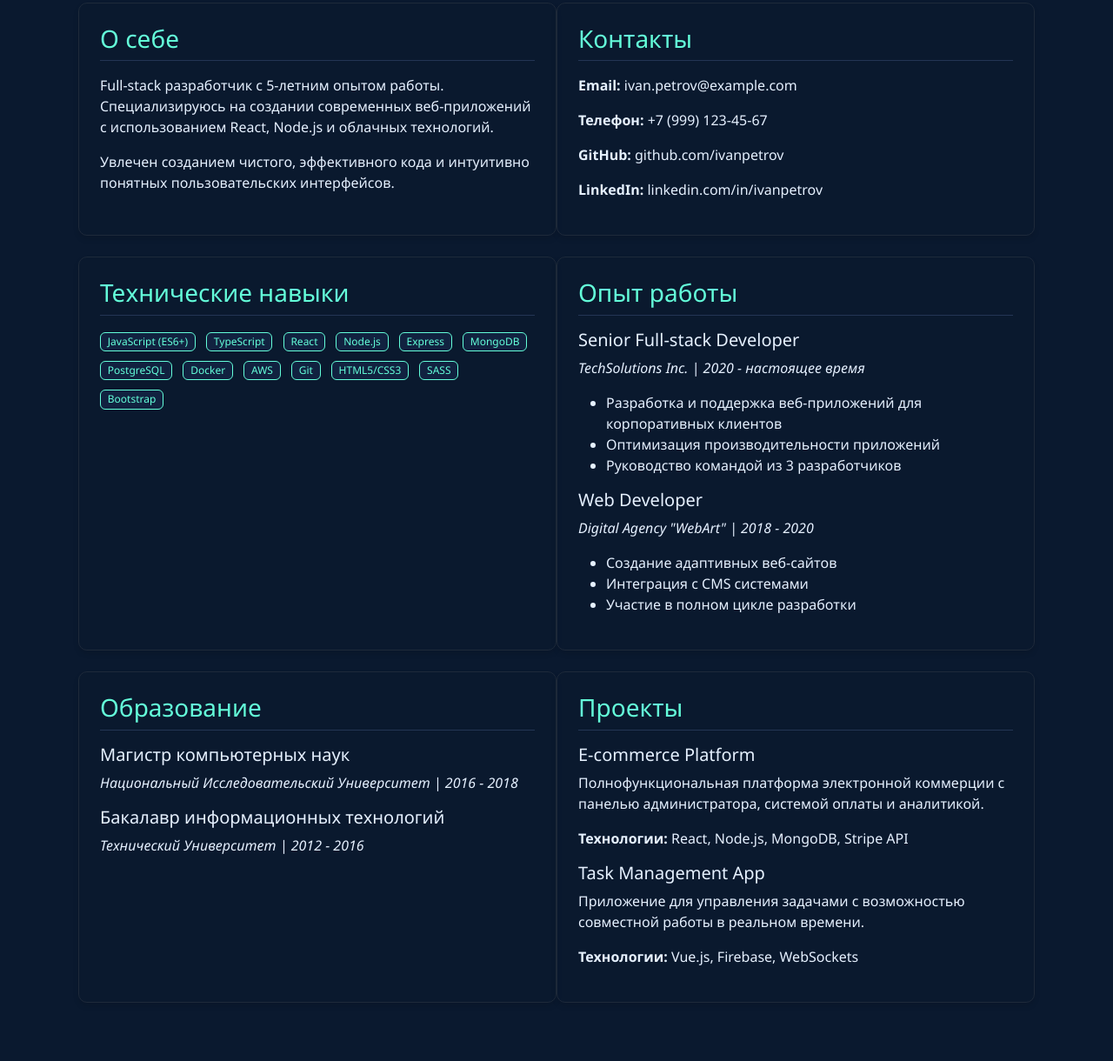
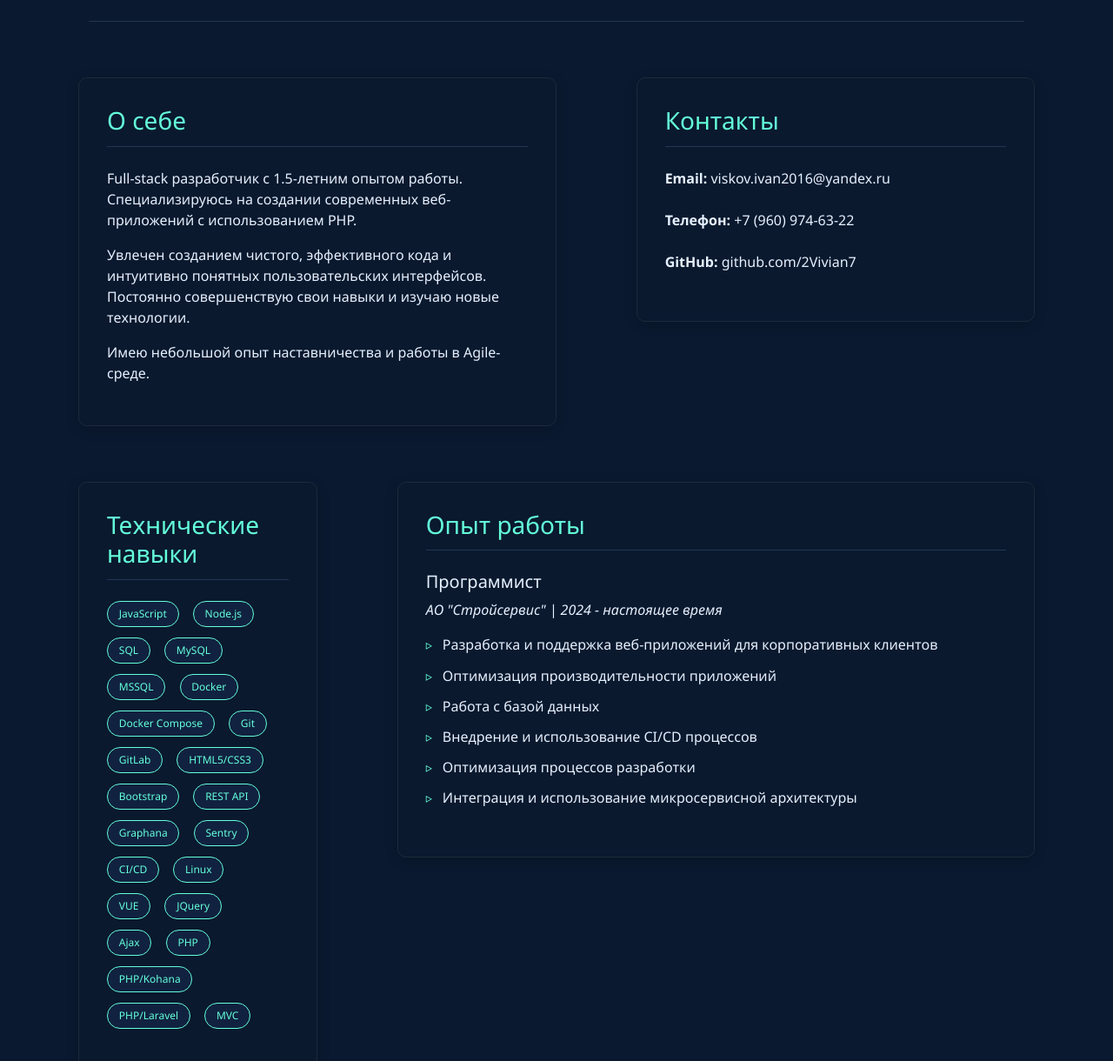
Before and after one commit to 2Vivian7/Viskov_Resume.github.io, a plain HTML site: page index.html in a window 1280 px wide. Shown: the part 243-1463 px from the top of the page at 87% size. Drawn offline with nearby package versions, Linux system fonts and the light colour scheme.

Commit message:
Add files via upload

```diff
--- a/index.html
+++ b/index.html
@@ -3,7 +3,7 @@
 <head>
     <meta charset="UTF-8">
     <meta name="viewport" content="width=device-width, initial-scale=1.0">
-    <title>Резюме WEB-разработчика | Хайтек</title>
+    <title>Висков Иван | Резюме</title>
     <!-- Bootstrap 5 -->
     <link href="https://cdn.jsdelivr.net/npm/bootstrap@5.3.0/dist/css/bootstrap.min.css" rel="stylesheet">
     <!-- Animate.css для плавных анимаций -->
@@ -13,24 +13,29 @@
             background-color: #0a192f;
             color: #e6f1ff;
             font-family: 'Segoe UI', Tahoma, Geneva, Verdana, sans-serif;
+            overflow-x: hidden;
         }
         .resume-container {
-            padding: 2rem;
+            padding: 3rem 2rem;
+        }
+        .tile-row {
+            margin-bottom: 2rem;
         }
         .tile {
             background: rgba(10, 25, 47, 0.8);
             border: 1px solid #1e2a3a;
             border-radius: 10px;
-            padding: 1.5rem;
-            margin-bottom: 1.5rem;
-            box-shadow: 0 4px 6px rgba(0, 0, 0, 0.1);
-            transition: all 0.3s ease;
+            padding: 2rem;
+            margin-bottom: 2rem;
+            box-shadow: 0 4px 15px rgba(0, 0, 0, 0.15);
+            transition: all 0.4s ease;
             opacity: 0;
-            transform: translateY(20px);
+            transform: translateY(30px);
+            height: 100%;
         }
         .tile:hover {
-            transform: translateY(-5px);
-            box-shadow: 0 10px 20px rgba(0, 0, 0, 0.2);
+            transform: translateY(-8px);
+            box-shadow: 0 15px 30px rgba(0, 0, 0, 0.25);
             border-color: #64ffda;
         }
         .tile.visible {
@@ -39,144 +44,206 @@
         }
         .tile h3 {
             color: #64ffda;
-            margin-bottom: 1rem;
+            margin-bottom: 1.5rem;
             border-bottom: 1px solid #233554;
-            padding-bottom: 0.5rem;
-        }
-        .tile-hidden {
-            opacity: 0;
-            transform: translateY(20px);
-            transition: all 0.5s ease;
+            padding-bottom: 0.75rem;
         }
         .header {
             text-align: center;
-            margin-bottom: 3rem;
-            padding: 2rem 0;
+            margin-bottom: 4rem;
+            padding: 3rem 0;
             border-bottom: 1px solid #233554;
+            opacity: 0;
+            transform: translateY(20px);
+            transition: all 0.8s ease;
+        }
+        .header.visible {
+            opacity: 1;
+            transform: translateY(0);
         }
         .header h1 {
             color: #e6f1ff;
-            font-size: 2.5rem;
-            margin-bottom: 0.5rem;
+            font-size: 3rem;
+            margin-bottom: 1rem;
+            font-weight: 600;
         }
         .header p {
             color: #64ffda;
-            font-size: 1.2rem;
+            font-size: 1.4rem;
+            letter-spacing: 1px;
         }
         .skill-badge {
             background-color: #112240;
             color: #64ffda;
             border: 1px solid #64ffda;
-            margin-right: 0.5rem;
-            margin-bottom: 0.5rem;
+            margin-right: 0.75rem;
+            margin-bottom: 0.75rem;
             font-weight: normal;
+            padding: 0.5rem 0.8rem;
+            border-radius: 20px;
+            transition: all 0.3s ease;
+        }
+        .skill-badge:hover {
+            background-color: #64ffda;
+            color: #0a192f;
+            transform: scale(1.05);
         }
         .contact-info a {
             color: #e6f1ff;
             text-decoration: none;
-            transition: color 0.3s ease;
+            transition: all 0.3s ease;
+            display: inline-block;
+            margin-bottom: 0.5rem;
         }
         .contact-info a:hover {
             color: #64ffda;
+            transform: translateX(5px);
+        }
+        ul {
+            padding-left: 1.2rem;
+        }
+        ul li {
+            margin-bottom: 0.7rem;
+            position: relative;
+            list-style-type: none;
+        }
+        ul li:before {
+            content: "▹";
+            position: absolute;
+            left: -1.2rem;
+            color: #64ffda;
+        }
+        .animate-delay-1 {
+            animation-delay: 0.1s !important;
+        }
+        .animate-delay-2 {
+            animation-delay: 0.2s !important;
+        }
+        .animate-delay-3 {
+            animation-delay: 0.3s !important;
+        }
+        .animate-delay-4 {
+            animation-delay: 0.4s !important;
+        }
+        .animate-delay-5 {
+            animation-delay: 0.5s !important;
         }
     </style>
 </head>
 <body>
     <div class="container resume-container">
         <!-- Шапка резюме -->
-        <div class="header animate__animated animate__fadeIn">
-            <h1>Иван Петров</h1>
-            <p>Веб-разработчик | Full-stack</p>
+        <div class="header" id="main-header">
+            <h1>Висков Иван Алексеевич</h1>
+            <p>Веб-разработчик | Full-stack middle</p>
         </div>
 
         <!-- Основные плитки -->
-        <div class="row">
+        <div class="row tile-row">
             <!-- О себе -->
-            <div class="col-md-6 tile animate__animated" id="about">
+            <div class="col-lg-6 tile" id="about">
                 <h3>О себе</h3>
-                <p>Full-stack разработчик с 5-летним опытом работы. Специализируюсь на создании современных веб-приложений с использованием React, Node.js и облачных технологий.</p>
-                <p>Увлечен созданием чистого, эффективного кода и интуитивно понятных пользовательских интерфейсов.</p>
+                <p>Full-stack разработчик с 1.5-летним опытом работы. Специализируюсь на создании современных веб-приложений с использованием PHP.</p>
+                <p>Увлечен созданием чистого, эффективного кода и интуитивно понятных пользовательских интерфейсов. Постоянно совершенствую свои навыки и изучаю новые технологии.</p>
+                <p>Имею небольшой опыт наставничества и работы в Agile-среде.</p>
             </div>
 
+            <div class="col-lg-1"></div>
+
             <!-- Контакты -->
-            <div class="col-md-6 tile animate__animated" id="contacts">
+            <div class="col-lg-5 tile" id="contacts">
                 <h3>Контакты</h3>
                 <div class="contact-info">
-                    <p><strong>Email:</strong> <a href="mailto:ivan.petrov@example.com">ivan.petrov@example.com</a></p>
-                    <p><strong>Телефон:</strong> <a href="tel:+79991234567">+7 (999) 123-45-67</a></p>
-                    <p><strong>GitHub:</strong> <a href="https://github.com/ivanpetrov" target="_blank">github.com/ivanpetrov</a></p>
-                    <p><strong>LinkedIn:</strong> <a href="https://linkedin.com/in/ivanpetrov" target="_blank">linkedin.com/in/ivanpetrov</a></p>
+                    <p><strong>Email:</strong> <a href="mailto:viskov.ivan2016@yandex.ru">viskov.ivan2016@yandex.ru</a></p>
+                    <p><strong>Телефон:</strong> <a href="tel:+79991234567">+7 (960) 974-63-22</a></p>
+                    <p><strong>GitHub:</strong> <a href="https://github.com/2Vivian7" target="_blank">github.com/2Vivian7</a></p>
+                </div>
             </div>
         </div>
 
+        <div class="row tile-row">
             <!-- Навыки -->
-            <div class="col-md-6 tile animate__animated" id="skills">
+            <div class="col-lg-3 tile" id="skills">
                 <h3>Технические навыки</h3>
                 <div>
-                    <span class="badge skill-badge">JavaScript (ES6+)</span>
-                    <span class="badge skill-badge">TypeScript</span>
-                    <span class="badge skill-badge">React</span>
+                    <span class="badge skill-badge">JavaScript</span>
                     <span class="badge skill-badge">Node.js</span>
-                    <span class="badge skill-badge">Express</span>
-                    <span class="badge skill-badge">MongoDB</span>
-                    <span class="badge skill-badge">PostgreSQL</span>
+                    <span class="badge skill-badge">SQL</span>
+                    <span class="badge skill-badge">MySQL</span>
+                    <span class="badge skill-badge">MSSQL</span>
                     <span class="badge skill-badge">Docker</span>
-                    <span class="badge skill-badge">AWS</span>
+                    <span class="badge skill-badge">Docker Compose</span>
                     <span class="badge skill-badge">Git</span>
+                    <span class="badge skill-badge">GitLab</span>
                     <span class="badge skill-badge">HTML5/CSS3</span>
-                    <span class="badge skill-badge">SASS</span>
                     <span class="badge skill-badge">Bootstrap</span>
+                    <span class="badge skill-badge">REST API</span>
+                    <span class="badge skill-badge">Graphana</span>
+                    <span class="badge skill-badge">Sentry</span>
+                    <span class="badge skill-badge">CI/CD</span>
+                    <span class="badge skill-badge">Linux</span>
+                    <span class="badge skill-badge">VUE</span>
+                    <span class="badge skill-badge">JQuery</span>
+                    <span class="badge skill-badge">Ajax</span>
+                    <span class="badge skill-badge">PHP</span>
+                    <span class="badge skill-badge">PHP/Kohana</span>
+                    <span class="badge skill-badge">PHP/Laravel</span>
+                    <span class="badge skill-badge">MVC</span>
                 </div>
             </div>
 
+            <div class="col-lg-1"></div>
+
             <!-- Опыт работы -->
-            <div class="col-md-6 tile animate__animated" id="experience">
+            <div class="col-lg-8 tile" id="experience">
                 <h3>Опыт работы</h3>
-                <div class="mb-3">
-                    <h5>Senior Full-stack Developer</h5>
-                    <p><em>TechSolutions Inc. | 2020 - настоящее время</em></p>
+                <div class="mb-4">
+                    <h5>Программист</h5>
+                    <p><em>АО "Стройсервис" | 2024 - настоящее время</em></p>
                     <ul>
                         <li>Разработка и поддержка веб-приложений для корпоративных клиентов</li>
                         <li>Оптимизация производительности приложений</li>
-                        <li>Руководство командой из 3 разработчиков</li>
-                    </ul>
-                </div>
-                <div>
-                    <h5>Web Developer</h5>
-                    <p><em>Digital Agency "WebArt" | 2018 - 2020</em></p>
-                    <ul>
-                        <li>Создание адаптивных веб-сайтов</li>
-                        <li>Интеграция с CMS системами</li>
-                        <li>Участие в полном цикле разработки</li>
+                        <li>Работа с базой данных</li>
+                        <li>Внедрение и использование CI/CD процессов</li>
+                        <li>Оптимизация процессов разработки</li>
+                        <li>Интеграция и использование микросервисной архитектуры</li>
                     </ul>
                 </div>
             </div>
+        </div>
 
+        <div class="row tile-row">
             <!-- Образование -->
-            <div class="col-md-6 tile animate__animated" id="education">
+            <div class="col-lg-12 tile" id="education">
                 <h3>Образование</h3>
-                <div>
-                    <h5>Магистр компьютерных наук</h5>
-                    <p><em>Национальный Исследовательский Университет | 2016 - 2018</em></p>
+                <div class="mb-4">
+                    <h5>Магистр "Прикладная информатика" (В процессе)</h5>
+                    <p><em>Кемеровский государственный университет | 2024 - настоящее время</em></p>
+                    <p>Тема диссертации: "Реализация и внедрение на предприятии электронных путевых листов"</p>
                 </div>
                 <div>
-                    <h5>Бакалавр информационных технологий</h5>
-                    <p><em>Технический Университет | 2012 - 2016</em></p>
+                    <h5>Бакалавр с отличием 'Электроника и наноэлектроника' (Программирование микропроцессорной техники)</h5>
+                    <p><em>Томский государственный университет систем управления и радиоэлектроники | 2020 - 2024</em></p>
+                    <p>Тема бакалаврской работы: 'Программное обеспечение управления проектами
+                        "Канбан доска" на основе методологии Agile'
+                </div>
             </div>
         </div>
 
-            <!-- Проекты -->
-            <div class="col-md-6 tile animate__animated" id="projects">
+        <div class="row tile-row">
+            <div class="col-lg-12 tile" id="projects">
                 <h3>Проекты</h3>
-                <div class="mb-3">
-                    <h5>E-commerce Platform</h5>
-                    <p>Полнофункциональная платформа электронной коммерции с панелью администратора, системой оплаты и аналитикой.</p>
-                    <p><strong>Технологии:</strong> React, Node.js, MongoDB, Stripe API</p>
+                <div class="mb-4">
+                    <h5>Kanban доска</h5>
+                    <p>Полнофункциональная платформа отслеживаня задач работников.</p>
+                    <p><strong>Технологии:</strong> PHP, Node.js, MSSQL, Bootstrap, JQuery, Ajax</p>
+                    <p><strong>Особенности:</strong> Реализовал систему обновления в реальном времени, убрав перезагрузку страницы при обновлении данных на доске</p>
                 </div>
                 <div>
-                    <h5>Task Management App</h5>
-                    <p>Приложение для управления задачами с возможностью совместной работы в реальном времени.</p>
-                    <p><strong>Технологии:</strong> Vue.js, Firebase, WebSockets</p>
+                    <h5>Электронные путевые листы</h5>
+                    <p>Телеграм бот для заполнения и закрытия ЭПЛ.</p>
+                    <p><strong>Технологии:</strong> PHP, MSSQL, Bootstrap, JQuery</p>
+                    <p><strong>Особенности:</strong> Интеграции с 1с, корпоративным сайтом и расчёт многих данных на стороне Telegram бота</p>
                 </div>
             </div>
         </div>
@@ -185,32 +252,59 @@
     <!-- Скрипты -->
     <script src="https://cdn.jsdelivr.net/npm/bootstrap@5.3.0/dist/js/bootstrap.bundle.min.js"></script>
     <script>
-        // Анимация появления плиток при загрузке
         document.addEventListener('DOMContentLoaded', function() {
+            // Анимация шапки
+            const header = document.getElementById('main-header');
+            setTimeout(() => {
+                header.classList.add('visible');
+            }, 100);
+
+            // Анимация плиток
             const tiles = document.querySelectorAll('.tile');
+            const tileRows = document.querySelectorAll('.tile-row');
 
-            // Задержка для каждой плитки
-            tiles.forEach((tile, index) => {
+            // Функция для проверки видимости элемента
+            function isElementInViewport(el) {
+                const rect = el.getBoundingClientRect();
+                return (
+                    rect.top <= (window.innerHeight || document.documentElement.clientHeight) * 0.75
+                );
+            }
+
+            // Функция для обработки появления элементов
+            function handleScroll() {
+                tileRows.forEach((row, rowIndex) => {
+                    if (isElementInViewport(row)) {
+                        const tilesInRow = row.querySelectorAll('.tile');
+                        tilesInRow.forEach((tile, tileIndex) => {
                             setTimeout(() => {
+                                tile.classList.add('visible');
+                                tile.classList.add('animate__animated');
                                 tile.classList.add('animate__fadeInUp');
-                    tile.classList.add('visible');
-                }, 150 * index);
+                                tile.classList.add(`animate-delay-${tileIndex}`);
+                            }, 150 * tileIndex);
+                        });
+                    }
+                });
+            }
+
+            // Инициализация при загрузке
+            handleScroll();
+
+            // Обработка скролла
+            window.addEventListener('scroll', function() {
+                handleScroll();
             });
 
-            // Анимация при скроллинге
-            window.addEventListener('scroll', function() {
-                const scrollPosition = window.scrollY;
-                const windowHeight = window.innerHeight;
-
-                tiles.forEach(tile => {
-                    const tilePosition = tile.getBoundingClientRect().top;
-
-                    if (tilePosition < windowHeight * 0.75) {
+            // Запускаем анимацию для первой строки сразу
+            const firstRowTiles = tileRows[0].querySelectorAll('.tile');
+            firstRowTiles.forEach((tile, index) => {
+                setTimeout(() => {
                     tile.classList.add('visible');
-                    } else {
-                        tile.classList.remove('visible');
-                    }
-                });
+                    tile.classList.add('animate__animated');
+                    tile.classList.add('animate__fadeInUp');
+                    tile.classList.add(`animate-delay-${index}`);
+                }, 300 + 150 * index);
             });
         });
     </script>
```
Lines whose indentation alone changed are shown as unchanged.
